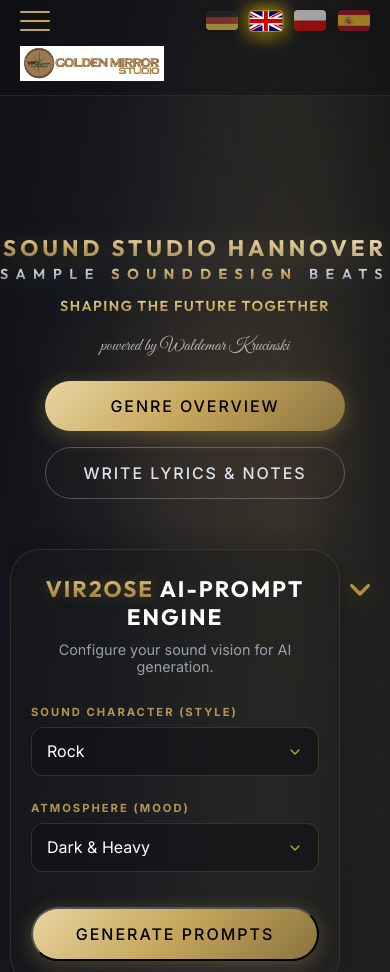
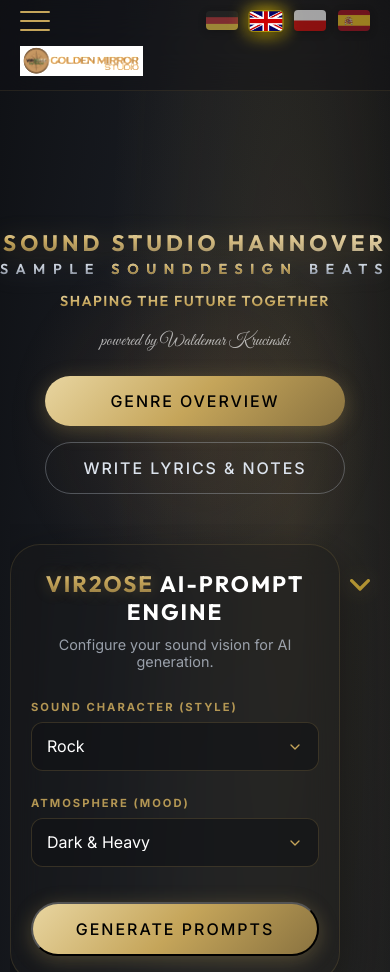
Before and after one commit to vir2ose-code/soundstudio-vir2ose, a website: page index.html in a window 390 px wide. Shown: the top 972 px of the page. Drawn offline with Linux system fonts and the light colour scheme; a script that the page names is missing.

Commit message:
feat: Logo Refinement (5x smaller, background removed) Phase 54

```diff
--- a/index.html
+++ b/index.html
@@ -11,7 +11,7 @@
     <meta name="description"
         content="Sound Studio Hannover – Sample, Sounddesign, Beats. Shaping the future together. Powered by Waldemar Krucinski.">
     <link rel="stylesheet" href="fonts/fonts.css">
-    <link rel="stylesheet" href="style.css?v=60">
+    <link rel="stylesheet" href="style.css?v=61">
     <!-- Wavesurfer.js for Audio Visualization -->
     <script src="https://unpkg.com/wavesurfer.js@7" defer></script>
     <!-- MailerLite Universal -->
--- a/style.css
+++ b/style.css
@@ -1846,8 +1846,10 @@
     }
 
     .logo-img-new {
-        height: 35px !important; /* Adjusted for better mobile fit */
+        height: 30px !important; /* 5x smaller than the initial large display */
         width: auto !important;
+        mix-blend-mode: screen; /* Effectively removes white background on dark */
+        filter: brightness(1.2) contrast(1.1); /* Pop the gold after blending */
     }
 
     .nav {
--- a/sw.js
+++ b/sw.js
@@ -1,4 +1,4 @@
-const CACHE_NAME = 'vir2ose-app-cache-v60';
+const CACHE_NAME = 'vir2ose-app-cache-v61';
 const urlsToCache = [
     './',
     './index.html',
```
Also changed, not shown: smartphone-app/index.html (+1 -1 lines).
